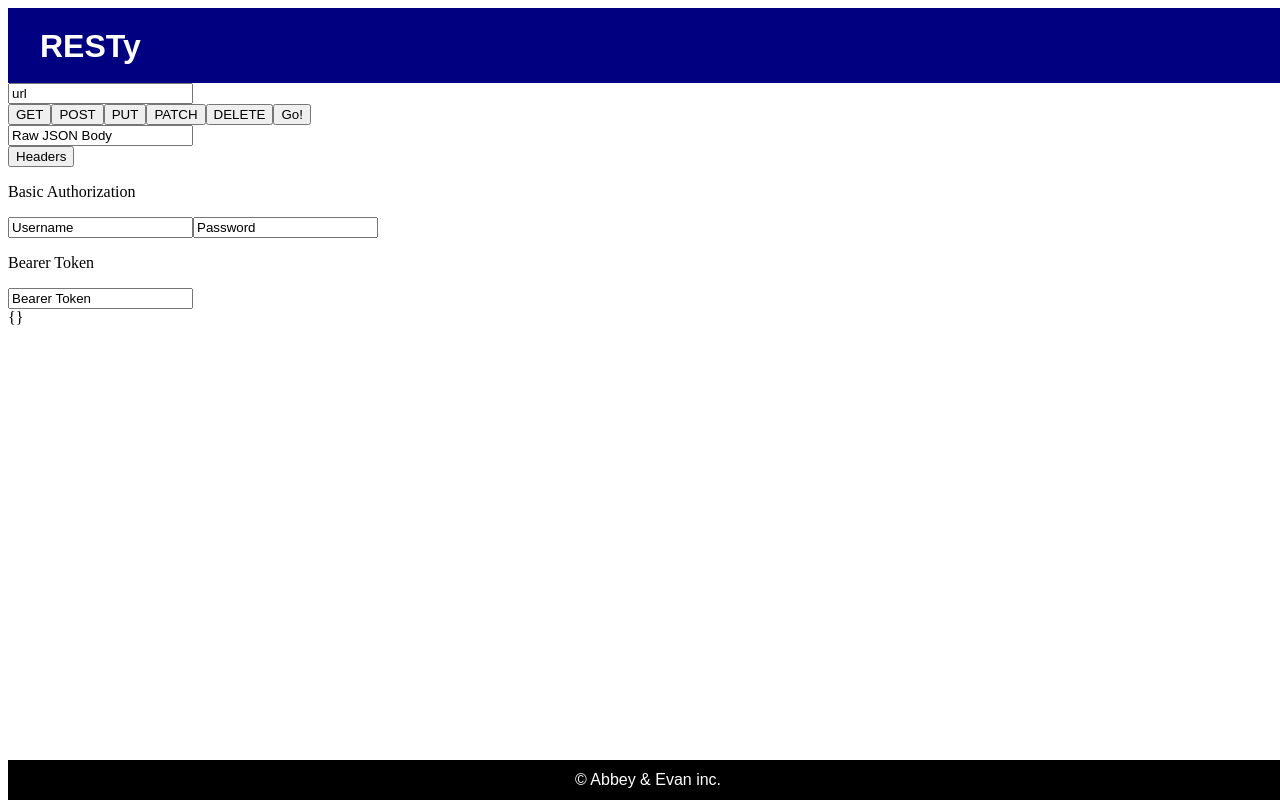
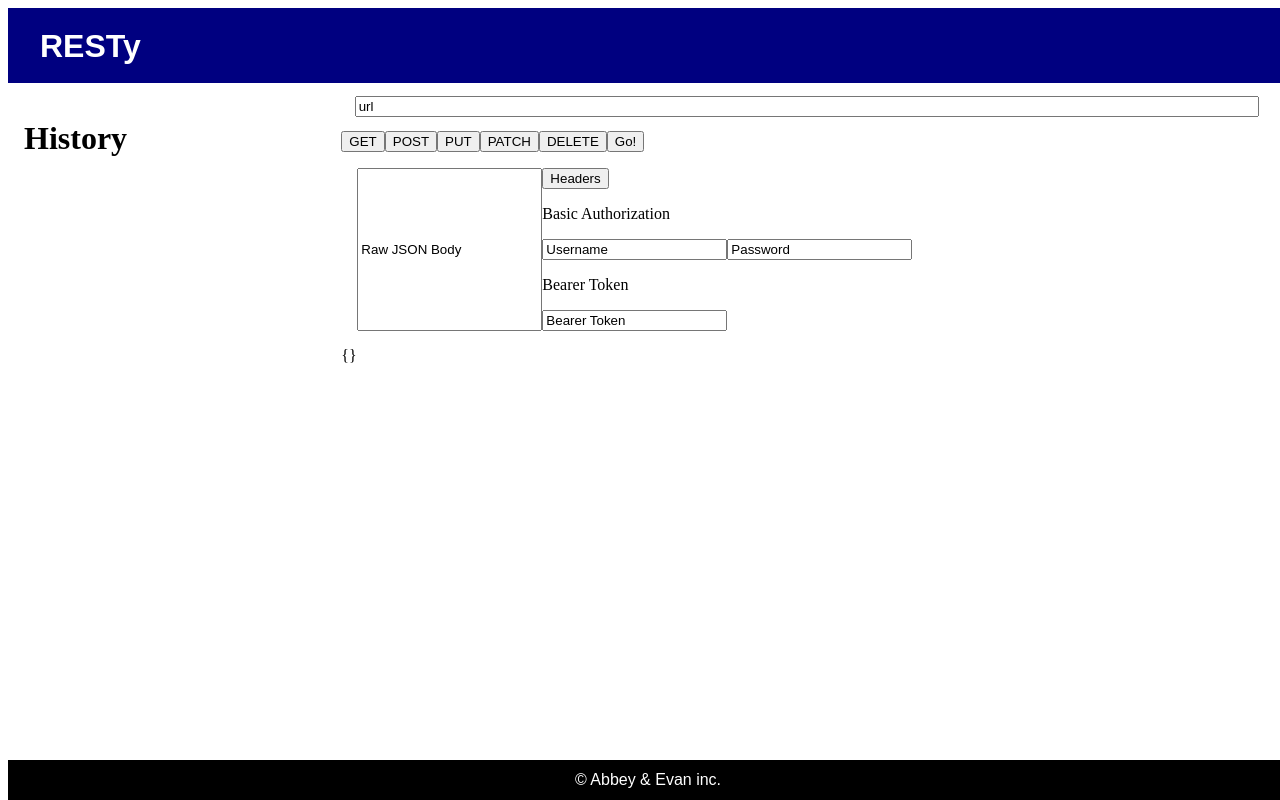
Before and after one commit to evanandrewson-401-advanced-javascript/resty, a React app: page / in a window 1280 px wide. Shown: the top 800 px of the page. Built offline with nearby package versions, Linux system fonts and the light colour scheme.

Commit message:
working on MainContainer styling

```diff
--- a/src/containers/MainContainer.css
+++ b/src/containers/MainContainer.css
@@ -0,0 +1,19 @@
+.MainContainer {
+    display: flex;
+
+    .history {
+        width: 30vw;
+        margin: 1em;
+    }
+
+    .flex {
+        display: flex;
+        width: 70vw;
+        margin: 1em;
+    }
+
+    .URLinput {
+        width: 70vw;
+        margin: 1em;
+    }
+}
--- a/src/containers/MainContainer.js
+++ b/src/containers/MainContainer.js
@@ -2,6 +2,7 @@ import React, { Component } from 'react';
 import goFetch from '../services/fetch';
 import Display from '../components/Display';
 import History from '../components/History';
+import styles from './MainContainer.css';
 
 export default class MainContainer extends Component {
 
@@ -40,10 +41,13 @@ export default class MainContainer extends Component {
 
   render() {
     return (
-      <>
+      <div className={styles.MainContainer}>
+        <div className={styles.history}>
+          <h1>History</h1>
           {this.state.history && <History items={this.state.history} />}
+        </div>
         <form onSubmit={this.handleSubmit}>
-          <input type="string" name="url" value={this.state.url} onChange={this.handleChange}></input>
+          <input className={styles.URLinput} type="string" name="url" value={this.state.url} onChange={this.handleChange}></input>
           <section>
             <button type="button" name="get" onClick={this.updateMethod}>GET</button>
             <button type="button" name="post" onClick={this.updateMethod}>POST</button>
@@ -52,6 +56,7 @@ export default class MainContainer extends Component {
             <button type="button" name="delete" onClick={this.updateMethod}>DELETE</button>
             <button >Go!</button>
           </section>
+          <div className={styles.flex}>
             <input type="string" name="jsonBody" value={this.state.jsonBody} onChange={this.handleChange}></input>
             <section>
               <button>Headers</button>
@@ -61,9 +66,10 @@ export default class MainContainer extends Component {
               <p>Bearer Token</p>
               <input type="string" name="bearerToken" value={this.state.bearerToken} onChange={this.handleChange}></input>
             </section>
+          </div>
           <Display data={this.state.display} />
         </form>
-      </>
+      </div>
     )
   }
 }
```
Lines whose indentation alone changed are shown as unchanged.
